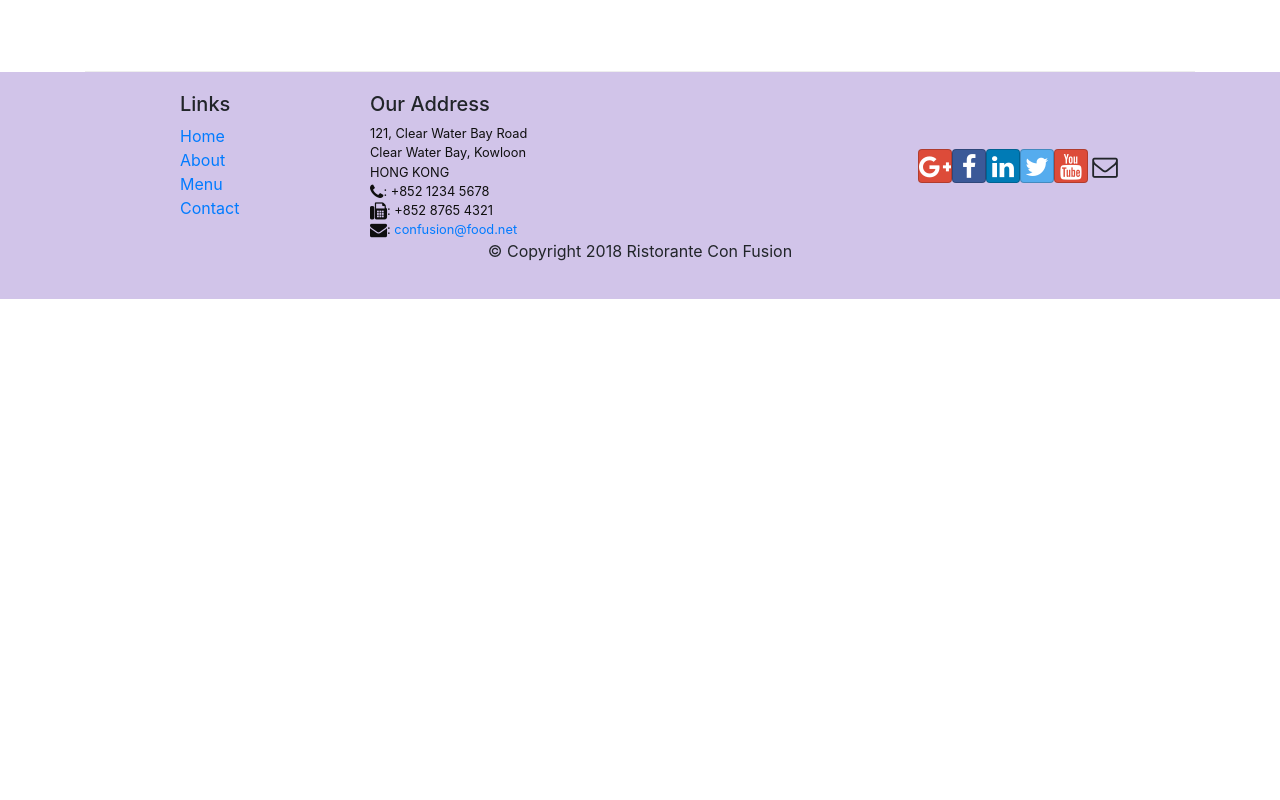
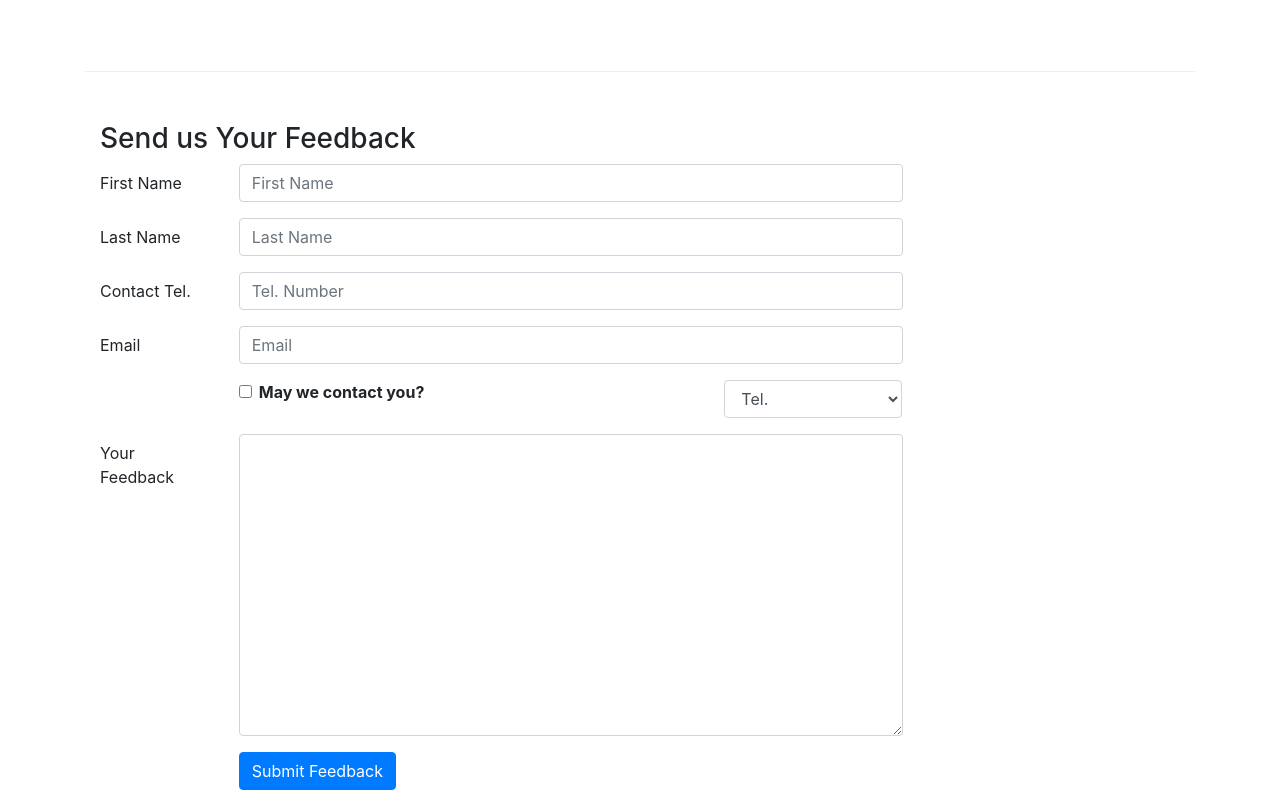
Before and after one commit to richa031/confusion, a React (Create React App) app: page /contactus in a window 1280 px wide. Shown: the part 800-1600 px from the top of the page. Before the commit the page ends 1099 px from the top, so only its background shows below. Built offline with nearby package versions, Linux system fonts and the light colour scheme.

Commit message:
Controlled component

```diff
--- a/src/components/ContactComponent.js
+++ b/src/components/ContactComponent.js
@@ -1,8 +1,41 @@
-import React from 'react';
-import { Breadcrumb, BreadcrumbItem } from 'reactstrap';
+import React, { Component } from 'react';
+import { Breadcrumb, BreadcrumbItem, Button, Form, FormGroup, Input, Col, Label } from 'reactstrap';
 import { Link } from 'react-router-dom';
 
-function Contact(props) {
+class Contact extends Component {
+
+    constructor(props){
+        super(props);
+        this.state={
+            firstname: '',
+            lastname: '',
+            telnum: '',
+            email: '',
+            agree: false,
+            contactType: 'Tel.',
+            message: ''
+        }
+        this.handleSubmit = this.handleSubmit.bind(this);
+        this.handleInputChange = this.handleInputChange.bind(this);
+    }
+
+    handleInputChange(event){
+        const target = event.target;
+        const value = target.type === 'checkbox' ? target.checked : target.value;
+        const name = target.name; //name of properties in state should be same as name of element
+
+        this.setState({
+            [name]: value
+        });
+    }
+
+    handleSubmit(event){
+        console.log("current state is" + JSON.stringify(this.state));
+        alert("current state is" + JSON.stringify(this.state));
+        event.preventDefault();
+    }
+
+    render(){
         return(
             <div className="container">
                 <div className="row">
@@ -43,8 +76,77 @@
                         </div>
                     </div>
                 </div>
+                <div className="row row-content">
+                    <div className="col-12">
+                        <h3>Send us Your Feedback</h3>
                     </div>
-    );
+                    <div className="col-12 col-md-9">
+                        <Form onSubmit={this.handleSubmit}>
+                            <FormGroup row>
+                                <Label htmlFor="firstname" md={2}>First Name</Label>
+                                    <Col md={10}>
+                                        <Input type="text" id="firstname" name="firstname" placeholder="First Name" value={this.state.firstname} onChange={this.handleInputChange} />
+                                    </Col>
+                            </FormGroup>
+
+                            <FormGroup row>
+                                <Label htmlFor="lastname" md={2}>Last Name</Label>
+                                    <Col md={10}>
+                                        <Input type="text" id="lastname" name="lastname" placeholder="Last Name" value={this.state.lastname} onChange={this.handleInputChange} />
+                                    </Col>
+                            </FormGroup>
+
+                            <FormGroup row>
+                                <Label htmlFor="telnum" md={2}>Contact Tel.</Label>
+                                    <Col md={10}>
+                                        <Input type="tel" id="telnum" name="telnum" placeholder="Tel. Number" value={this.state.telnum} onChange={this.handleInputChange} />
+                                    </Col>
+                            </FormGroup>
+
+                            <FormGroup row>
+                                <Label htmlFor="email" md={2}>Email</Label>
+                                    <Col md={10}>
+                                        <Input type="email" id="email" name="email" placeholder="Email" value={this.state.email} onChange={this.handleInputChange} />
+                                    </Col>
+                            </FormGroup>
+
+                            <FormGroup row>
+                                <Col md={{size: 6, offset: 2}}>
+                                    <FormGroup check>
+                                        <Label check>
+                                            <Input type="checkbox" name="agree" checked={this.state.agree} onChange={this.handleInputChange} /> {' '}
+                                            <strong>May we contact you?</strong>
+                                        </Label>
+                                    </FormGroup>
+                                </Col>
+                                <Col md={{size: 3, offset: 1}}>
+                                    <Input type="select" name="contactType" value={this.state.contactType} onChange={this.handleInputChange} >
+                                        <option>Tel.</option>
+                                        <option>Email</option>
+                                    </Input>
+                                </Col>
+                            </FormGroup>
+
+                            <FormGroup row>
+                                <Label htmlFor="message" md={2}>Your Feedback</Label>
+                                    <Col md={10}>
+                                        <Input type="textarea" id="message" name="message" rows="12" value={this.state.message} onChange={this.handleInputChange} />
+                                    </Col>
+                            </FormGroup>
+
+                            <FormGroup row>
+                                <Col md={{size:10, offset: 2}}>
+                                    <Button type="submit" color="primary">Submit Feedback</Button>
+                                </Col>
+                            </FormGroup>
+
+                        </Form>
+                    </div>
+                </div>
+            </div>
+        )
+    };
+
 }
 
 export default Contact;
```
Lines whose indentation alone changed are shown as unchanged.
